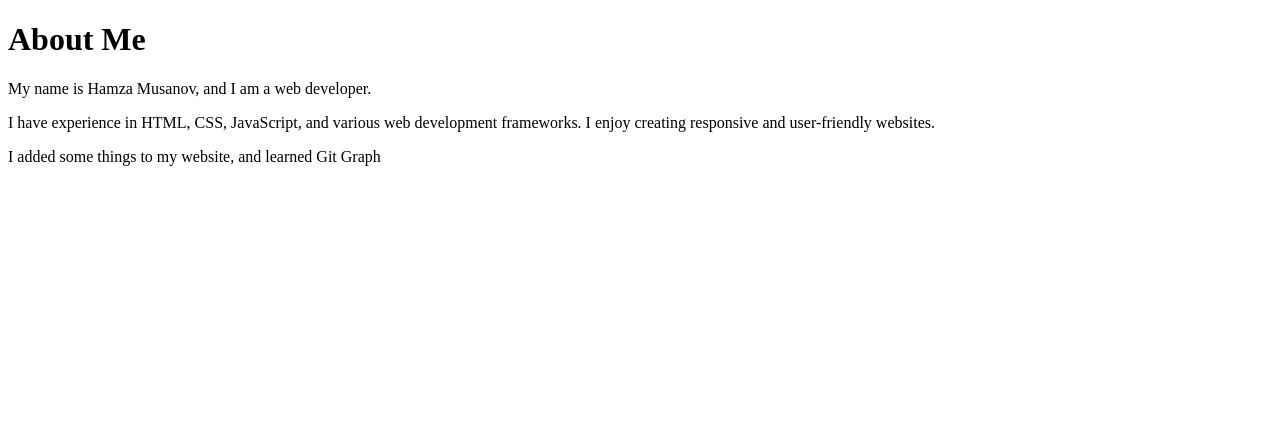
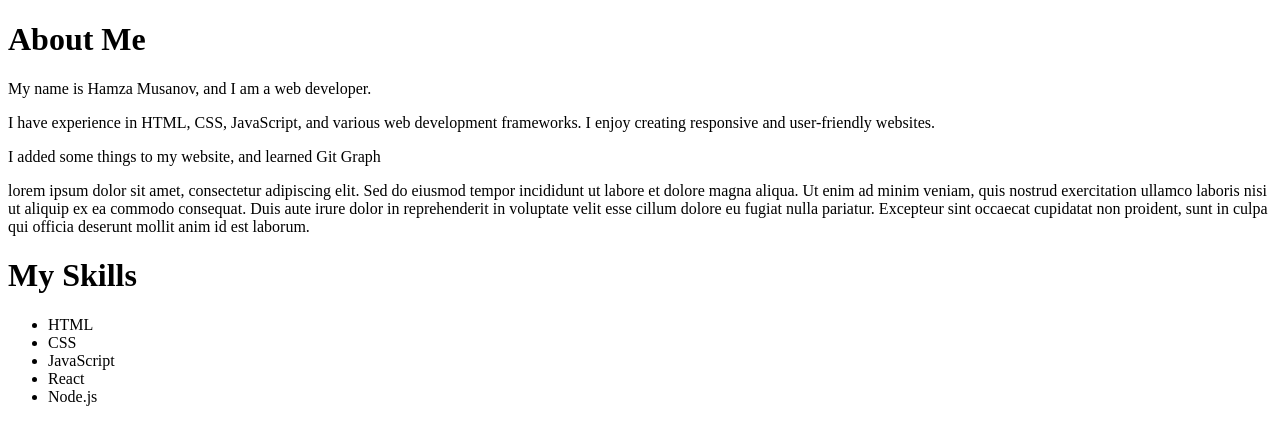
Before and after one commit to HamzikTzy/Bolashaq-maman, a plain HTML site: page index.html in a window 1280 px wide. Drawn offline with Linux system fonts and the light colour scheme.

Commit message:
new branch

```diff
--- a/index.html
+++ b/index.html
@@ -10,5 +10,16 @@
     <p>My name is Hamza Musanov, and I am a web developer.</p>
     <p>I have experience in HTML, CSS, JavaScript, and various web development frameworks. I enjoy creating responsive and user-friendly websites.</p>
     <p>I added some things to my website, and learned Git Graph</p>
+    <p>lorem ipsum dolor sit amet, consectetur adipiscing elit. Sed do eiusmod tempor incididunt ut labore et dolore magna aliqua. Ut enim ad minim veniam, quis nostrud exercitation ullamco laboris nisi ut aliquip ex ea commodo consequat. Duis aute irure dolor in reprehenderit in voluptate velit esse cillum dolore eu fugiat nulla pariatur. Excepteur sint occaecat cupidatat non proident, sunt in culpa qui officia deserunt mollit anim id est laborum.
+    </p>
+
+    <h1>My Skills</h1>
+    <ul>
+        <li>HTML</li>
+        <li>CSS</li>
+        <li>JavaScript</li>
+        <li>React</li>
+        <li>Node.js</li>
+    </ul>
 </body>
 </html>
```
